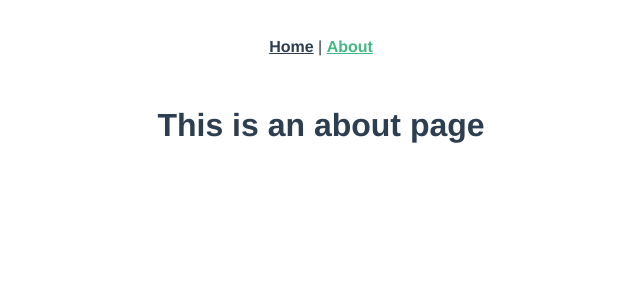
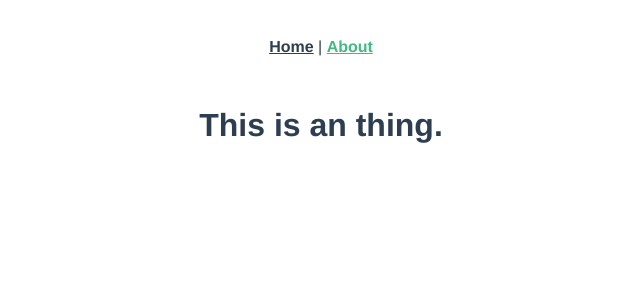
Before and after one commit to code-acadani/studentportal, a Vue app: page /#/about in a window 1280 px wide. Shown: the top 300 px of the page, without its empty margins (319-959 px from the left). Built offline with nearby package versions, Linux system fonts and the light colour scheme.

Commit message:
Changes about.vue header

```diff
--- a/src/views/About.vue
+++ b/src/views/About.vue
@@ -1,5 +1,5 @@
 <template>
   <div class="about">
-    <h1>This is an about page</h1>
+    <h1>This is an thing.</h1>
   </div>
 </template>
```
